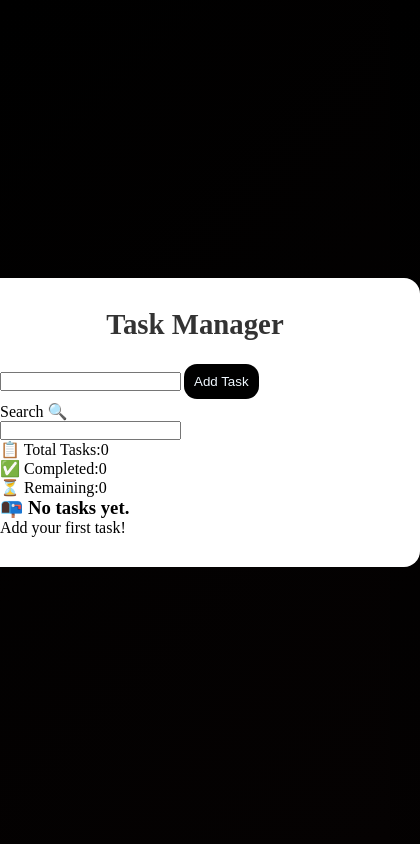
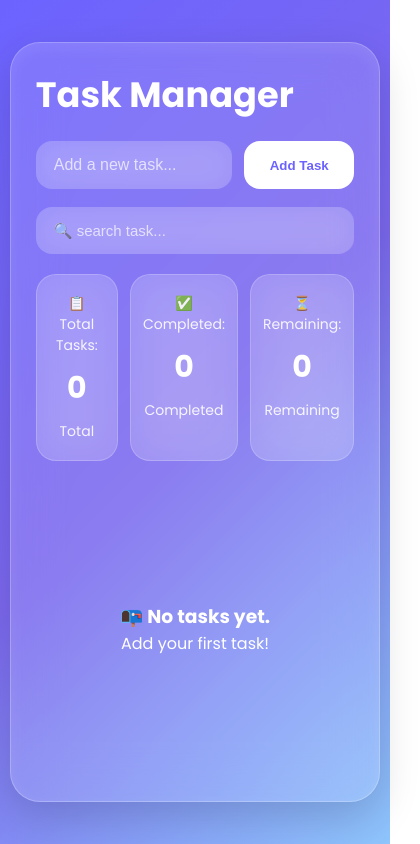
Before and after one commit to munnarauniyar/React-Task-Manager, a React (Vite) app: page / in a window 390 px wide. Shown: the whole page, 420 px wide, since content can reach past the window. Built offline with nearby package versions, Linux system fonts and the light colour scheme.

Commit message:
added css

```diff
--- a/src/App.css
+++ b/src/App.css
@@ -1,45 +1,271 @@
-.completed {
-    text-decoration: line-through;
-    opacity: 0.6;
-}
+@import url('https://fonts.googleapis.com/css2?family=Poppins:wght@300;400;500;600;700&display=swap');
 
 * {
     margin: 0;
     padding: 0;
     box-sizing: border-box;
+
 }
 
 body {
+    margin: 0;
+    min-height: 100vh;
     display: flex;
     justify-content: center;
     align-items: center;
-    min-height: 100vh;
-    background: linear-gradient(135deg, #000000, #050202);
+    font-family: Poppins, sans-serif;
+    background: linear-gradient(135deg, #6C63FF, #7B68EE, #8EC5FC);
+    padding: 20px;
 }
 
 .container {
-
-    background-color: white;
-    width: 100%;
-    padding: 30px;
-    min-width: 450px;
-    border-radius: 16px;
+    width: 95vw;
+    max-width: 430px;
+    height: 90vh;
+    border-radius: 30px;
+    padding: 25px;
+    background: rgba(255, 255, 255, .12);
+    backdrop-filter: blur(25px);
+    border: 1px solid rgba(255, 255, 255, .25);
+    box-shadow: 0 15px 40px rgba(0, 0, 0, .15), 0 5px 15px rgba(255, 255, 255, .08) inset;
+    display: flex;
+    flex-direction: column;
 
 }
 
 h1 {
-    color: #333333;
-    font-size: 1.8rem;
+    font-size: 2.2rem;
+    color: white;
+    font-weight: 700;
     margin-bottom: 20px;
+}
+
+.add-task {
+    display: flex;
+    gap: 12px;
+    margin-bottom: 18px;
+}
+
+.add-task input {
+
+    flex: 1;
+    padding: 15px 18px;
+    border: none;
+    outline: none;
+    border-radius: 16px;
+    background: rgba(255, 255, 255, .18);
+    backdrop-filter: blur(15px);
+    color: white;
+    font-size: 16px;
+}
+
+.add-task input::placeholder {
+    color: rgba(255, 255, 255, .7);
+}
+
+.add-task button {
+    padding: 0 22px;
+    border: none;
+    border-radius: 16px;
+    background: white;
+    color: #6C63FF;
+    font-weight: 600;
+    cursor: pointer;
+    transition: .25s;
+}
+
+.add-task button:hover {
+    transform: translateY(-2px);
+    box-shadow: 0 8px 20px rgba(0, 0, 0, .2);
+}
+
+input:focus {
+    border: 1px solid white;
+    box-shadow: 0 0 15px rgba(255, 255, 255, .3);
+}
+
+.search {
+    margin-bottom: 20px;
+    width: 100%;
+    padding: 15px 18px;
+    border: none;
+    outline: none;
+    border-radius: 16px;
+    background: rgba(255, 255, 255, .18);
+    backdrop-filter: blur(15px);
+    color: white;
+    font-size: 15px;
+}
+
+.search::placeholder {
+    color: rgba(255, 255, 255, 0.7);
+}
+
+.stats {
+    display: flex;
+    gap: 12px;
+    margin-bottom: 20px;
+}
+
+.card {
+    flex: 1;
+    padding: 18px 12px;
+    border-radius: 20px;
     text-align: center;
-    font-weight: 700;
+    background: rgba(255, 255, 255, 0.15);
+    backdrop-filter: blur(20px);
+    border: 1px solid rgba(255, 255, 255, 0.2);
+    color: white;
+    transition: .3s;
+}
+
+.card:hover {
+    transform: translateY(-5px) scale(1.02);
+
+}
+
+.card h2 {
+    font-size: 30px;
+    margin: 10px 0;
+}
+
+.card p {
+    font-size: 14px;
+    opacity: 0.9;
+}
+
+ul {
+    flex: 1;
+    overflow-y: auto;
+    list-style: none;
+    padding-right: 6px;
+
+}
+
+ul::-webkit-scrollbar {
+    width: 4px;
+}
+
+ul::-webkit-scrollbar-thumb {
+    background: rgba(255, 255, 255, .4);
+    border-radius: 20px;
+
+}
+
+li {
+    display: flex;
+    align-items: flex-start;
+    justify-content: space-between;
+    gap: 12px;
+    padding: 18px;
+    margin-bottom: 12px;
+    border-radius: 18px;
+    background: rgba(255, 255, 255, .18);
+    backdrop-filter: blur(20px);
+    border: 1px solid rgba(255, 255, 255, .2);
+
+}
+
+li input {
+    flex: 1;
+    padding: 10px;
+    border-radius: 10px;
+    border: none;
+    outline: none;
+    background: rgba(255, 255, 255, .2);
+    color: white;
+}
+
+li span {
+    flex: 1;
+    color: white;
+    font-size: 16px;
+    word-break: break-word;
+    min-width: 0;
+
+
+}
+
+li input {
+    flex: 1;
+}
+
+.actions {
+    display: flex;
+    gap: 8px;
+    flex-wrap: wrap;
+    justify-content: flex-end;
 }
 
 button {
-    color: aliceblue;
-    background-color: #000000;
-    padding: 10px;
     border: none;
-    margin: 3px;
-    border-radius: 13px;
+    border-radius: 12px;
+    padding: 10px 14px;
+    cursor: pointer;
+    color: white;
+    font-weight: 600;
+    transition: .25s;
 }
+
+button:hover {
+    transform: translateY(-2px);
+}
+
+.delete {
+    background: #ff5f57;
+}
+
+.edit {
+    background: #4f8cff;
+}
+
+.complete {
+    background: #2ecc71;
+}
+
+.completed {
+    text-decoration: line-through;
+    opacity: .6;
+}
+
+.empty {
+    flex: 1;
+    display: flex;
+    flex-direction: column;
+    justify-content: center;
+    align-items: center;
+    text-align: center;
+    color: white;
+}
+
+@media (max-width:480px) {
+
+    .add-task {
+        display: flex;
+        gap: 12px;
+    }
+
+    .add-task input {
+        flex: 1;
+        min-width: 0;
+    }
+
+    .add-task button {
+        width: 110px;
+        flex-shrink: 0;
+    }
+
+    .actions {
+        margin-top: 10px;
+    }
+
+    li {
+        flex-direction: column;
+        align-items: stretch;
+    }
+
+    .actions button {
+        flex: 1;
+    }
+
+}
--- a/src/App.jsx
+++ b/src/App.jsx
@@ -14,7 +14,7 @@ function App() {
 
   });
 
-  const [editIndex, setEditIndex] = useState(null);
+  const [editId, setEditId] = useState(null);
   const [editText, setEditText] = useState("");
 
   const [searchText, setSearchText] = useState("");
@@ -26,8 +26,9 @@ function App() {
     setTasks([
       ...tasks,
       {
-        text: input,
-        completed: false
+        text: input.trim(),
+        completed: false,
+        id: Date.now()
       }
 
     ])
@@ -47,17 +48,36 @@ function App() {
 
   const filteredTasks = tasks.filter((task) => {
 
-
+    return task.text.toLowerCase().includes(searchText.toLowerCase());
 
   });
 
+
+  function saveTask() {
+    setTasks(
+      tasks.map((item) => {
+        if (editId === item.id) {
+          return {
+            ...item,
+            text: editText,
+          };
+        }
+        return item;
+      })
+    );
+
+    setEditId(null);
+    setEditText("");
+  }
 
 
   return (
     <div className="container">
       <h1>Task Manager</h1>
+      <div className="add-task">
         <input
           type="text"
+          placeholder="Add a new task..."
           value={input}
           onChange={(e) => setInput(e.target.value)}
           onKeyDown={(e) => {
@@ -69,8 +89,12 @@ function App() {
 
         <button onClick={addTask}>Add Task</button>
 
-      <p>Search 🔍</p>
+      </div>
+
+
       <input
+        className="search"
+        placeholder="🔍 search task..."
         type="text"
         value={searchText}
         onChange={(e) => setSearchText(e.target.value)}
@@ -78,9 +102,26 @@ function App() {
 
       <div className="stats">
 
-        <p>📋 Total Tasks:{totalTasks}</p>
-        <p>✅ Completed:{completedTasks} </p>
-        <p>⏳ Remaining:{remainingTasks} </p>
+        <div className="card">
+          <p>📋<br />Total Tasks:</p>
+          <h2>{totalTasks}</h2>
+          <p>Total</p>
+
+        </div>
+
+        <div className="card">
+          <p>✅ <br />Completed:</p>
+          <h2>{completedTasks}</h2>
+          <p>Completed</p>
+        </div>
+
+        <div className="card">
+
+          <p>⏳<br /> Remaining:</p>
+          <h2>{remainingTasks}</h2>
+          <p>Remaining</p>
+
+        </div>
 
       </div>
 
@@ -94,17 +135,25 @@ function App() {
         </div>
 
         :
+
         <ul>
-          {tasks.map((task, index) => (
-            <li key={index}>
+          {filteredTasks.map((task) => (
+            <li key={task.id}>
               {
-                editIndex === index
+                editId === task.id
 
                   ?
 
                   <input
                     value={editText}
                     onChange={(e) => setEditText(e.target.value)}
+                    onKeyDown={(e) => {
+                      if (e.key === "Enter") {
+                        saveTask();
+                        setEditId(null);
+                        setEditText("");
+                      }
+                    }}
                   />
                   :
                   <span className={task.completed ? "completed" : ""}>
@@ -113,58 +162,57 @@ function App() {
 
               }
 
-              <button onClick={
-                () => setTasks(tasks.filter((item, i) => i !== index))
+
+
+              <div className="actions">
+
+                <button className="delete"
+                  onClick={
+                    () => setTasks(tasks.filter((item) => item.id !== task.id))
                   }>Delete</button>
 
 
-              <button onClick={() => {
-                if (editIndex === index) {
+                <button className="edit"
+                  onClick={() => {
+                    if (editId === task.id) {
                       //save
 
-                  setTasks(tasks.map((task, i) => {
+                      saveTask();
 
-                    if (i === index) {
-                      return {
-                        ...task,
-                        text: editText
-                      }
-                    }
-                    return task;
-                  })
-
-                  );
-
-                  setEditIndex(null);
+                      setEditId(null);
                       setEditText("");
 
                     }
                     else {
                       //edit
-                  setEditIndex(index);
+                      setEditId(task.id);
                       setEditText(task.text);
                     }
                   }
                   }
 
-              >{editIndex === index ? "Save" : "Edit"}
+
+
+                >{editId === task.id ? "Save" : "Edit"}
                 </button>
 
 
-              <button onClick={() =>
-                setTasks(tasks.map((task, i) => {
-                  if (i === index) {
+                <button className="complete"
+                  onClick={() =>
+                    setTasks(tasks.map((item) => {
+                      if (item.id === task.id) {
                         return {
-                      ...task,
-                      completed: !task.completed
+                          ...item,
+                          completed: !item.completed
                         }
                       }
-                  return task;
+                      return item;
                     }
                     ))
                   }>
                   {task.completed ? "Completed" : "Complete"}
                 </button>
+              </div>
             </li>
           ))}
         </ul >
```
Lines whose indentation alone changed are shown as unchanged.
